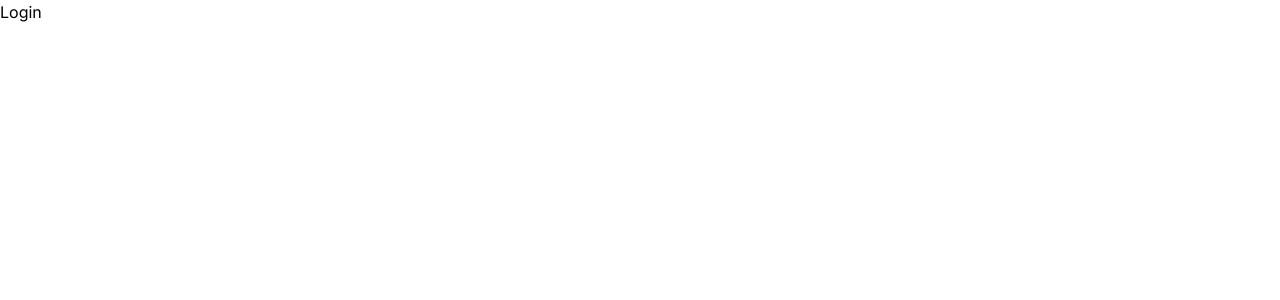
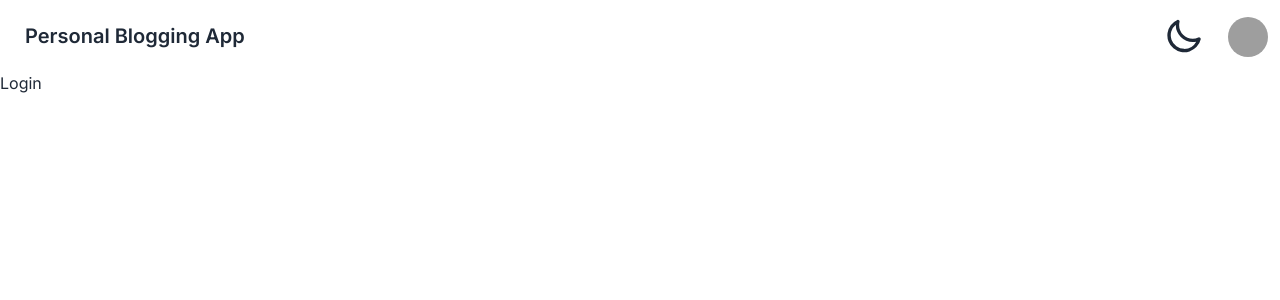
Before and after one commit to mabdullahjs/Blogging-App, a Next.js app: page /login in a window 1280 px wide. Shown: the top 300 px of the page. Built offline with nearby package versions, Linux system fonts and the light colour scheme; grey boxes are pictures that could not be loaded.

Commit message:
navbar component created

```diff
--- /dev/null
+++ b/app/components/Navbar.tsx
@@ -0,0 +1,46 @@
+import React from 'react'
+
+const Navbar = () => {
+  return (
+    <div className="navbar bg-base-100">
+      <div className="flex-1">
+        <a className="btn btn-ghost text-xl">Personal Blogging App</a>
+      </div>
+      <label className="swap swap-rotate mr-5">
+
+        {/* this hidden checkbox controls the state */}
+        <input type="checkbox" className="theme-controller" value="synthwave" />
+
+        {/* sun icon */}
+        <svg className="swap-on fill-current w-10 h-10" xmlns="http://www.w3.org/2000/svg" viewBox="0 0 24 24"><path d="M5.64,17l-.71.71a1,1,0,0,0,0,1.41,1,1,0,0,0,1.41,0l.71-.71A1,1,0,0,0,5.64,17ZM5,12a1,1,0,0,0-1-1H3a1,1,0,0,0,0,2H4A1,1,0,0,0,5,12Zm7-7a1,1,0,0,0,1-1V3a1,1,0,0,0-2,0V4A1,1,0,0,0,12,5ZM5.64,7.05a1,1,0,0,0,.7.29,1,1,0,0,0,.71-.29,1,1,0,0,0,0-1.41l-.71-.71A1,1,0,0,0,4.93,6.34Zm12,.29a1,1,0,0,0,.7-.29l.71-.71a1,1,0,1,0-1.41-1.41L17,5.64a1,1,0,0,0,0,1.41A1,1,0,0,0,17.66,7.34ZM21,11H20a1,1,0,0,0,0,2h1a1,1,0,0,0,0-2Zm-9,8a1,1,0,0,0-1,1v1a1,1,0,0,0,2,0V20A1,1,0,0,0,12,19ZM18.36,17A1,1,0,0,0,17,18.36l.71.71a1,1,0,0,0,1.41,0,1,1,0,0,0,0-1.41ZM12,6.5A5.5,5.5,0,1,0,17.5,12,5.51,5.51,0,0,0,12,6.5Zm0,9A3.5,3.5,0,1,1,15.5,12,3.5,3.5,0,0,1,12,15.5Z" /></svg>
+
+        {/* moon icon */}
+        <svg className="swap-off fill-current w-10 h-10" xmlns="http://www.w3.org/2000/svg" viewBox="0 0 24 24"><path d="M21.64,13a1,1,0,0,0-1.05-.14,8.05,8.05,0,0,1-3.37.73A8.15,8.15,0,0,1,9.08,5.49a8.59,8.59,0,0,1,.25-2A1,1,0,0,0,8,2.36,10.14,10.14,0,1,0,22,14.05,1,1,0,0,0,21.64,13Zm-9.5,6.69A8.14,8.14,0,0,1,7.08,5.22v.27A10.15,10.15,0,0,0,17.22,15.63a9.79,9.79,0,0,0,2.1-.22A8.11,8.11,0,0,1,12.14,19.73Z" /></svg>
+
+      </label>
+      {false ? <div className="flex-none">
+        <ul className="menu menu-horizontal px-1">
+          <li><a>Login</a></li>
+        </ul>
+      </div> : <div className="dropdown dropdown-end">
+        <div tabIndex={0} role="button" className="btn btn-ghost btn-circle avatar">
+          <div className="w-10 mt-2 rounded-full">
+            <img alt="Tailwind CSS Navbar component" src="https://daisyui.com/images/stock/photo-1534528741775-53994a69daeb.jpg" />
+          </div>
+        </div>
+        <ul tabIndex={0} className="mt-3 z-[1] p-2 shadow menu menu-sm dropdown-content bg-base-100 rounded-box w-52">
+          <li>
+            <a className="justify-between">
+              Profile
+              <span className="badge">New</span>
+            </a>
+          </li>
+          <li><a>Settings</a></li>
+          <li><a>Logout</a></li>
+        </ul>
+      </div>}
+    </div >
+  )
+}
+
+export default Navbar
--- a/app/layout.tsx
+++ b/app/layout.tsx
@@ -1,6 +1,7 @@
+import './globals.css'
 import type { Metadata } from 'next'
 import { Inter } from 'next/font/google'
-import './globals.css'
+import Navbar from './components/Navbar'
 
 const inter = Inter({ subsets: ['latin'] })
 
@@ -16,7 +17,12 @@
 }) {
   return (
     <html lang="en">
-      <body className={inter.className}>{children}</body>
+      <body className={inter.className} suppressHydrationWarning={true}>
+        <Navbar/>
+        <main>
+          {children}
+        </main>
+      </body>
     </html>
   )
 }
--- a/package.json
+++ b/package.json
@@ -19,7 +19,7 @@
     "@types/react": "^18",
     "@types/react-dom": "^18",
     "autoprefixer": "^10.0.1",
-    "daisyui": "^4.4.10",
+    "daisyui": "^4.4.19",
     "postcss": "^8",
     "tailwindcss": "^3.3.0",
     "typescript": "^5"
--- a/tailwind.config.ts
+++ b/tailwind.config.ts
@@ -14,7 +14,18 @@
           'conic-gradient(from 180deg at 50% 50%, var(--tw-gradient-stops))',
       },
     },
+
   },
-  plugins: [],
+  plugins: [require("daisyui")],
+  daisyui: {
+    themes: true, // false: only light + dark | true: all themes | array: specific themes like this ["light", "dark", "cupcake"]
+    darkTheme: "dark", // name of one of the included themes for dark mode
+    base: true, // applies background color and foreground color for root element by default
+    styled: true, // include daisyUI colors and design decisions for all components
+    utils: true, // adds responsive and modifier utility classes
+    prefix: "",
+    logs: true,
+    themeRoot: ":root",
+  },
 }
 export default config
```
Also changed, not shown: 1 other file (tests, documents, lock files or other folders).
